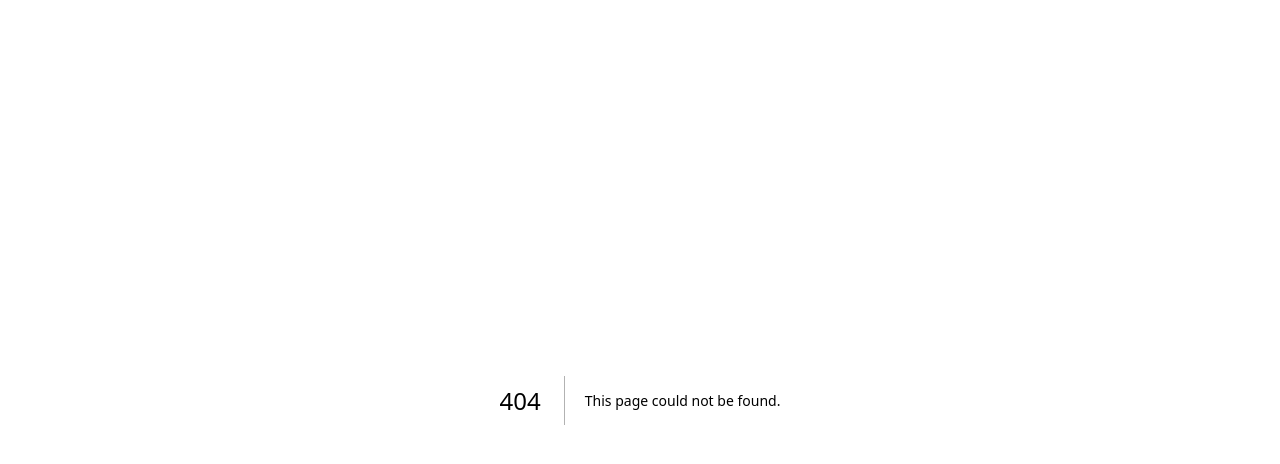
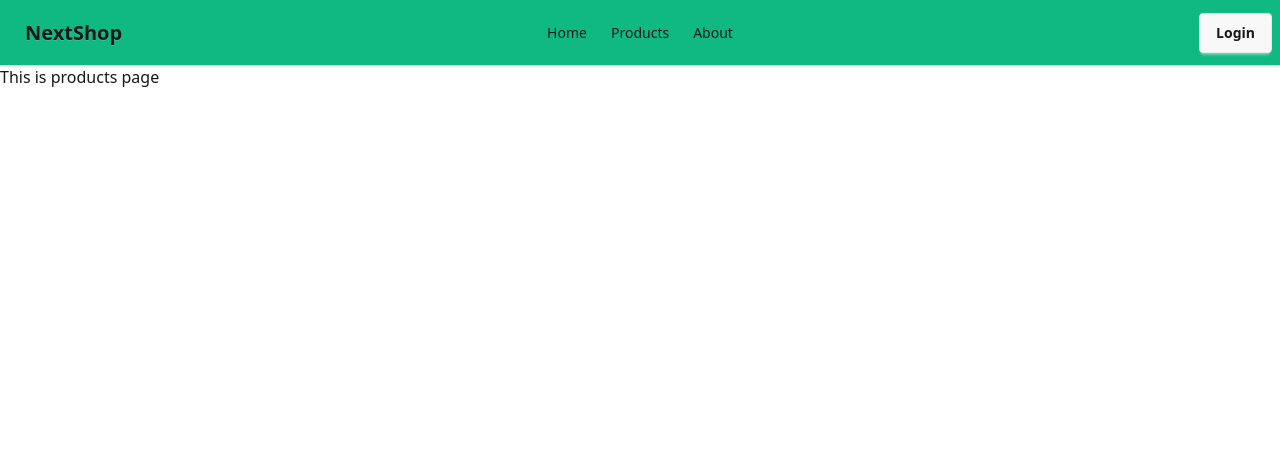
Before and after one commit to gmnayem631/next-shop-client, a Next.js app: page /products in a window 1280 px wide. Before the commit this address had no page. Shown: the top 464 px of the page. Built offline with nearby package versions, Linux system fonts and the light colour scheme.

Commit message:
initializing NextShop

```diff
--- /dev/null
+++ b/app/about/page.js
@@ -0,0 +1,7 @@
+import React from "react";
+
+const page = () => {
+  return <div className="max-w-7xl mx-auto">This is about page</div>;
+};
+
+export default page;
--- a/app/globals.css
+++ b/app/globals.css
@@ -1,42 +1,2 @@
-:root {
-  --background: #ffffff;
-  --foreground: #171717;
-}
-
-@media (prefers-color-scheme: dark) {
-  :root {
-    --background: #0a0a0a;
-    --foreground: #ededed;
-  }
-}
-
-html,
-body {
-  max-width: 100vw;
-  overflow-x: hidden;
-}
-
-body {
-  color: var(--foreground);
-  background: var(--background);
-  font-family: Arial, Helvetica, sans-serif;
-  -webkit-font-smoothing: antialiased;
-  -moz-osx-font-smoothing: grayscale;
-}
-
-* {
-  box-sizing: border-box;
-  padding: 0;
-  margin: 0;
-}
-
-a {
-  color: inherit;
-  text-decoration: none;
-}
-
-@media (prefers-color-scheme: dark) {
-  html {
-    color-scheme: dark;
-  }
-}
+@import "tailwindcss";
+@plugin "daisyui";
--- a/app/layout.js
+++ b/app/layout.js
@@ -1,5 +1,7 @@
 import { Geist, Geist_Mono } from "next/font/google";
 import "./globals.css";
+import Navbar from "../components/Navbar";
+import Hero from "@/components/Hero";
 
 const geistSans = Geist({
   variable: "--font-geist-sans",
@@ -18,9 +20,12 @@ export const metadata = {
 
 export default function RootLayout({ children }) {
   return (
-    <html lang="en">
+    <html lang="en" data-theme="light">
       <body className={`${geistSans.variable} ${geistMono.variable}`}>
-        {children}
+        <header className="shadow-sm bg-[#10B981]">
+          <Navbar></Navbar>
+        </header>
+        <main>{children}</main>
       </body>
     </html>
   );
--- a/app/page.js
+++ b/app/page.js
@@ -1,95 +1,12 @@
 import Image from "next/image";
 import styles from "./page.module.css";
+import Hero from "@/components/Hero";
 
 export default function Home() {
   return (
-    <div className={styles.page}>
-      <main className={styles.main}>
-        <Image
-          className={styles.logo}
-          src="/next.svg"
-          alt="Next.js logo"
-          width={180}
-          height={38}
-          priority
-        />
-        <ol>
-          <li>
-            Get started by editing <code>app/page.js</code>.
-          </li>
-          <li>Save and see your changes instantly.</li>
-        </ol>
-
-        <div className={styles.ctas}>
-          <a
-            className={styles.primary}
-            href="https://vercel.com/new?utm_source=create-next-app&utm_medium=appdir-template&utm_campaign=create-next-app"
-            target="_blank"
-            rel="noopener noreferrer"
-          >
-            <Image
-              className={styles.logo}
-              src="/vercel.svg"
-              alt="Vercel logomark"
-              width={20}
-              height={20}
-            />
-            Deploy now
-          </a>
-          <a
-            href="https://nextjs.org/docs?utm_source=create-next-app&utm_medium=appdir-template&utm_campaign=create-next-app"
-            target="_blank"
-            rel="noopener noreferrer"
-            className={styles.secondary}
-          >
-            Read our docs
-          </a>
-        </div>
-      </main>
-      <footer className={styles.footer}>
-        <a
-          href="https://nextjs.org/learn?utm_source=create-next-app&utm_medium=appdir-template&utm_campaign=create-next-app"
-          target="_blank"
-          rel="noopener noreferrer"
-        >
-          <Image
-            aria-hidden
-            src="/file.svg"
-            alt="File icon"
-            width={16}
-            height={16}
-          />
-          Learn
-        </a>
-        <a
-          href="https://vercel.com/templates?framework=next.js&utm_source=create-next-app&utm_medium=appdir-template&utm_campaign=create-next-app"
-          target="_blank"
-          rel="noopener noreferrer"
-        >
-          <Image
-            aria-hidden
-            src="/window.svg"
-            alt="Window icon"
-            width={16}
-            height={16}
-          />
-          Examples
-        </a>
-        <a
-          href="https://nextjs.org?utm_source=create-next-app&utm_medium=appdir-template&utm_campaign=create-next-app"
-          target="_blank"
-          rel="noopener noreferrer"
-        >
-          <Image
-            aria-hidden
-            src="/globe.svg"
-            alt="Globe icon"
-            width={16}
-            height={16}
-          />
-          Go to nextjs.org →
-        </a>
-      </footer>
+    <div>
+      {" "}
+      <Hero></Hero>
     </div>
   );
 }
--- /dev/null
+++ b/app/products/page.js
@@ -0,0 +1,7 @@
+import React from "react";
+
+const page = () => {
+  return <div className="max-w-7xl mx-auto">This is products page</div>;
+};
+
+export default page;
--- /dev/null
+++ b/components/Hero.jsx
@@ -0,0 +1,48 @@
+import Image from "next/image";
+import Link from "next/link";
+import React from "react";
+import product from "@/public/product.png";
+
+const Hero = () => {
+  return (
+    <section className="bg-[#f9fafb]">
+      <div className="max-w-7xl mx-auto px-6 lg:px-8 py-16 flex flex-col lg:flex-row items-center gap-12">
+        {/* Left Content */}
+        <div className="flex-1 text-center lg:text-left">
+          <h1 className="text-4xl md:text-5xl font-bold text-[#10B981] leading-tight">
+            Manage Products <br /> With Confidence
+          </h1>
+          <p className="mt-4 text-lg text-[#64748B]">
+            <strong>NextShop</strong> helps you showcase and manage your
+            products effortlessly. Explore, add, and control everything from one
+            dashboard.
+          </p>
+
+          <div className="mt-6 flex justify-center lg:justify-start">
+            <Link
+              href="/login"
+              className="px-6 py-3 rounded-lg text-white font-semibold shadow-md transition hover:opacity-90"
+              style={{ backgroundColor: "#10B981" }}
+            >
+              Get Started
+            </Link>
+          </div>
+        </div>
+
+        {/* Right Image */}
+        <div className="flex-1 flex justify-center">
+          <Image
+            src={product} // put your image inside /public folder
+            alt="Product management illustration"
+            width={500}
+            height={400}
+            className="rounded-xl shadow-lg border border-[#F87171]" // coral accent border
+            priority
+          />
+        </div>
+      </div>
+    </section>
+  );
+};
+
+export default Hero;
--- /dev/null
+++ b/components/Navbar.jsx
@@ -0,0 +1,63 @@
+import Link from "next/link";
+import React from "react";
+
+const Navbar = () => {
+  return (
+    <div className="navbar max-w-7xl mx-auto">
+      <div className="navbar-start">
+        <div className="dropdown">
+          <div tabIndex={0} role="button" className="btn btn-ghost lg:hidden">
+            <svg
+              xmlns="http://www.w3.org/2000/svg"
+              className="h-5 w-5"
+              fill="none"
+              viewBox="0 0 24 24"
+              stroke="currentColor"
+            >
+              {" "}
+              <path
+                strokeLinecap="round"
+                strokeLinejoin="round"
+                strokeWidth="2"
+                d="M4 6h16M4 12h8m-8 6h16"
+              />{" "}
+            </svg>
+          </div>
+          <ul
+            tabIndex={0}
+            className="menu menu-sm dropdown-content bg-base-100 rounded-box z-1 mt-3 w-52 p-2 shadow"
+          >
+            <li>
+              <Link href={"/"}>Home</Link>
+            </li>
+            <li>
+              <Link href={"/products"}>Products</Link>
+            </li>
+            <li>
+              <Link href={"/about"}>About</Link>
+            </li>
+          </ul>
+        </div>
+        <a className="btn btn-ghost text-xl">NextShop</a>
+      </div>
+      <div className="navbar-center hidden lg:flex">
+        <ul className="menu menu-horizontal px-1">
+          <li>
+            <Link href={"/"}>Home</Link>
+          </li>
+          <li>
+            <Link href={"/products"}>Products</Link>
+          </li>
+          <li>
+            <Link href={"/about"}>About</Link>
+          </li>
+        </ul>
+      </div>
+      <div className="navbar-end">
+        <a className="btn">Login</a>
+      </div>
+    </div>
+  );
+};
+
+export default Navbar;
--- /dev/null
+++ b/postcss.config.mjs
@@ -0,0 +1,7 @@
+/** @type {import('postcss-load-config').Config} */
+const config = {
+  plugins: {
+    "@tailwindcss/postcss": {},
+  },
+};
+export default config;
```
Also changed, not shown: package.json (+6 -3 lines), public/product.png (added), 1 other file (tests, documents, lock files or other folders).
